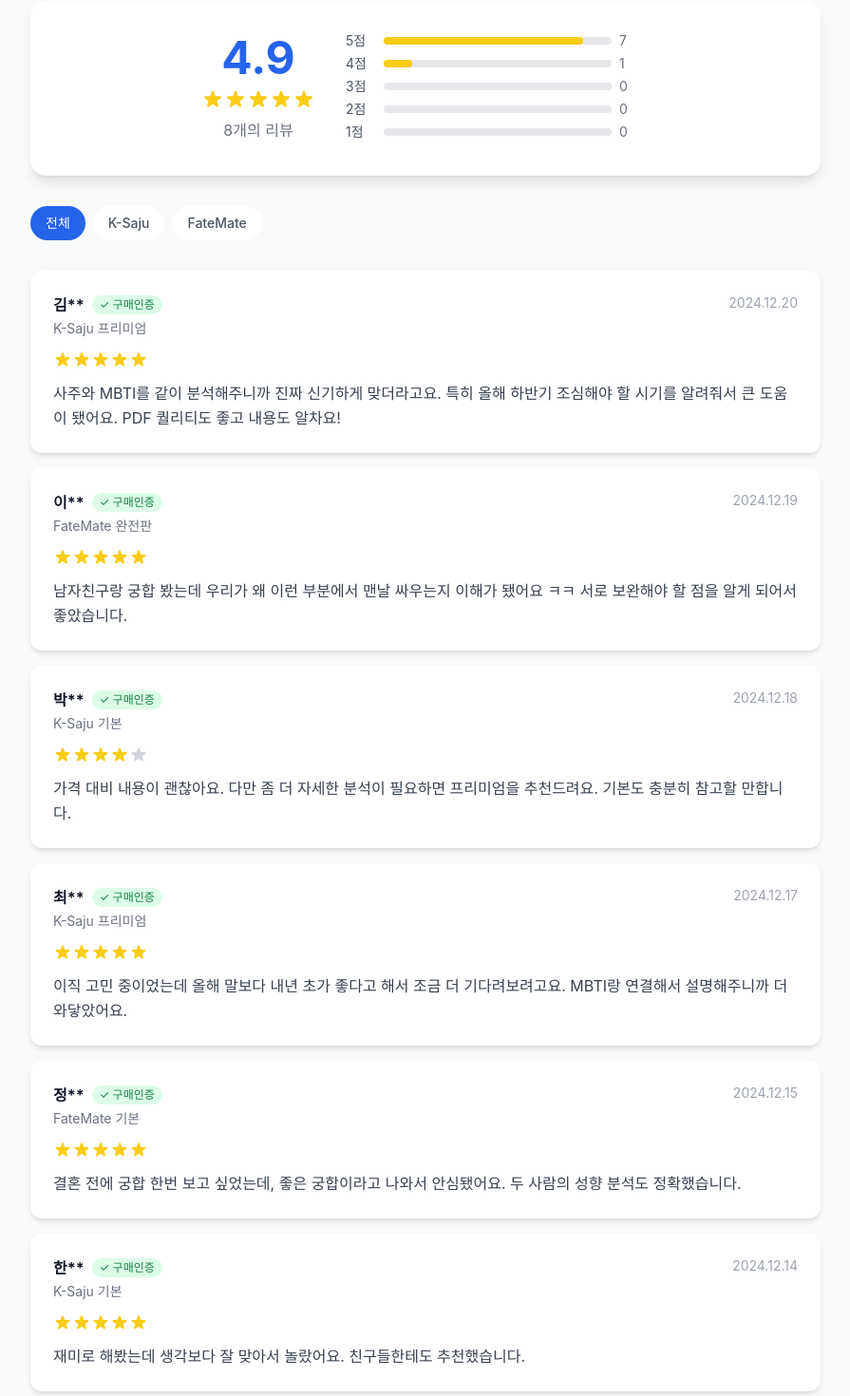
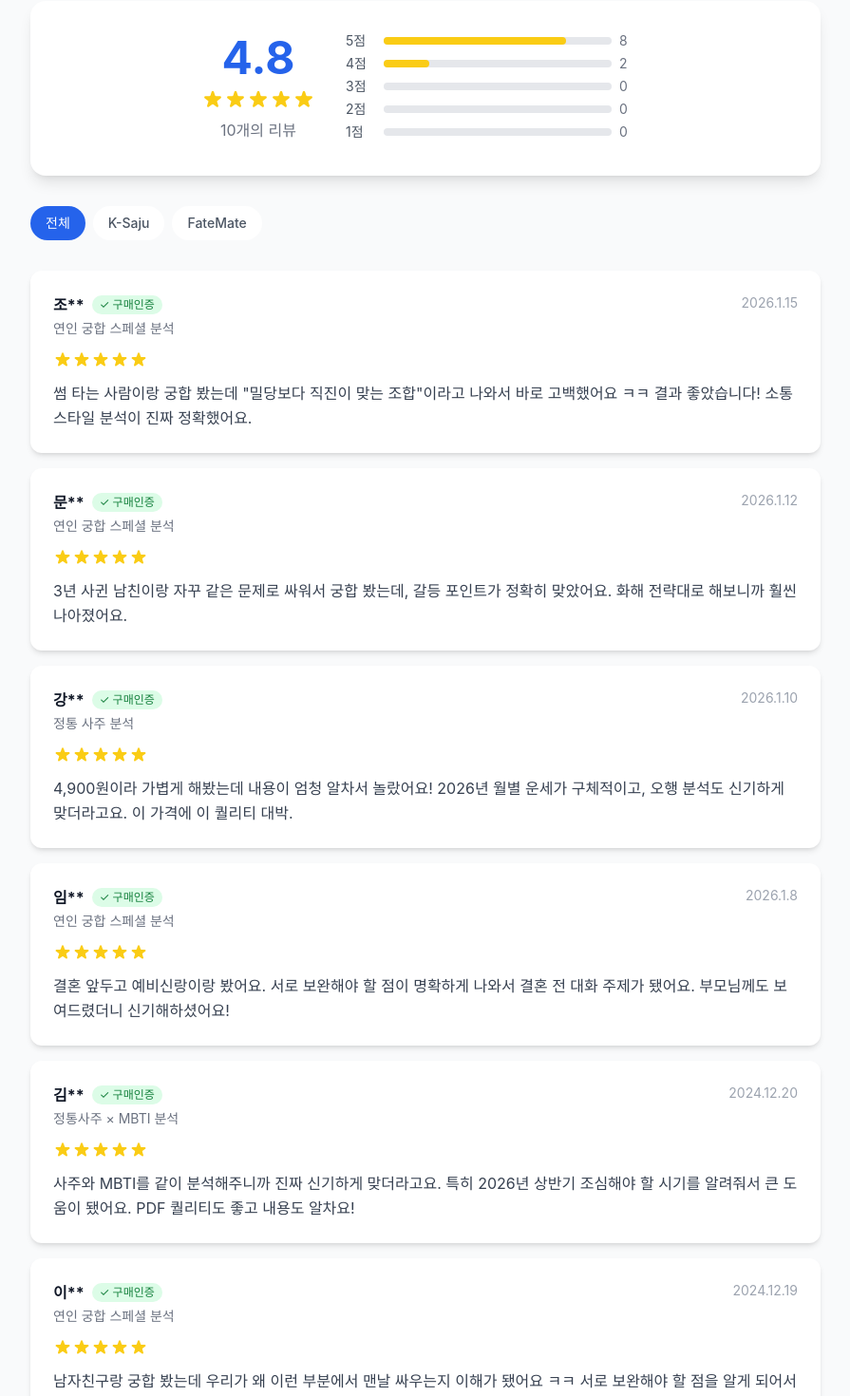
Before and after one commit to sangmin-cmd/k-saju-shop, a Next.js app: page /reviews in a window 1280 px wide. Shown: the part 240-1710 px from the top of the page at 95% size, without its empty margins (192-1087 px from the left). Built offline with nearby package versions, Linux system fonts and the light colour scheme; no server answers.

Commit message:
후기 상품명 통일, 베스트 badge 궁합으로 이동

```diff
--- a/app/lib/products.ts
+++ b/app/lib/products.ts
@@ -40,7 +40,7 @@
     category: 'premium',
     image: '/images/cross.png',
     icon: '🧬',
-    badge: '베스트',
+    badge: '50% 할인',
     popular: true
   },
   {
@@ -62,7 +62,7 @@
     category: 'compatibility',
     image: '/images/fatemate.png',
     icon: '💫',
-    badge: '50% 할인',
+    badge: '베스트',
     popular: true
   }
 ];
--- a/app/reviews/page.tsx
+++ b/app/reviews/page.tsx
@@ -6,74 +6,92 @@
 const reviews = [
   {
     id: 1,
-    name: '김**',
-    product: 'K-Saju 프리미엄',
+    name: '조**',
+    product: '연인 궁합 스페셜 분석',
     rating: 5,
-    date: '2024.12.20',
-    content: '사주와 MBTI를 같이 분석해주니까 진짜 신기하게 맞더라고요. 특히 올해 하반기 조심해야 할 시기를 알려줘서 큰 도움이 됐어요. PDF 퀄리티도 좋고 내용도 알차요!',
+    date: '2026.1.15',
+    content: '썸 타는 사람이랑 궁합 봤는데 "밀당보다 직진이 맞는 조합"이라고 나와서 바로 고백했어요 ㅋㅋ 결과 좋았습니다! 소통 스타일 분석이 진짜 정확했어요.',
     verified: true
   },
   {
     id: 2,
+    name: '문**',
+    product: '연인 궁합 스페셜 분석',
+    rating: 5,
+    date: '2026.1.12',
+    content: '3년 사귄 남친이랑 자꾸 같은 문제로 싸워서 궁합 봤는데, 갈등 포인트가 정확히 맞았어요. 화해 전략대로 해보니까 훨씬 나아졌어요.',
+    verified: true
+  },
+  {
+    id: 3,
+    name: '강**',
+    product: '정통 사주 분석',
+    rating: 5,
+    date: '2026.1.10',
+    content: '4,900원이라 가볍게 해봤는데 내용이 엄청 알차서 놀랐어요! 2026년 월별 운세가 구체적이고, 오행 분석도 신기하게 맞더라고요. 이 가격에 이 퀄리티 대박.',
+    verified: true
+  },
+  {
+    id: 4,
+    name: '임**',
+    product: '연인 궁합 스페셜 분석',
+    rating: 5,
+    date: '2026.1.8',
+    content: '결혼 앞두고 예비신랑이랑 봤어요. 서로 보완해야 할 점이 명확하게 나와서 결혼 전 대화 주제가 됐어요. 부모님께도 보여드렸더니 신기해하셨어요!',
+    verified: true
+  },
+  {
+    id: 5,
+    name: '김**',
+    product: '정통사주 × MBTI 분석',
+    rating: 5,
+    date: '2024.12.20',
+    content: '사주와 MBTI를 같이 분석해주니까 진짜 신기하게 맞더라고요. 특히 2026년 상반기 조심해야 할 시기를 알려줘서 큰 도움이 됐어요. PDF 퀄리티도 좋고 내용도 알차요!',
+    verified: true
+  },
+  {
+    id: 6,
     name: '이**',
-    product: 'FateMate 완전판',
+    product: '연인 궁합 스페셜 분석',
     rating: 5,
     date: '2024.12.19',
     content: '남자친구랑 궁합 봤는데 우리가 왜 이런 부분에서 맨날 싸우는지 이해가 됐어요 ㅋㅋ 서로 보완해야 할 점을 알게 되어서 좋았습니다.',
     verified: true
   },
   {
-    id: 3,
+    id: 7,
     name: '박**',
-    product: 'K-Saju 기본',
+    product: '정통 사주 분석',
     rating: 4,
     date: '2024.12.18',
-    content: '가격 대비 내용이 괜찮아요. 다만 좀 더 자세한 분석이 필요하면 프리미엄을 추천드려요. 기본도 충분히 참고할 만합니다.',
-    verified: true
-  },
-  {
-    id: 4,
-    name: '최**',
-    product: 'K-Saju 프리미엄',
-    rating: 5,
-    date: '2024.12.17',
-    content: '이직 고민 중이었는데 올해 말보다 내년 초가 좋다고 해서 조금 더 기다려보려고요. MBTI랑 연결해서 설명해주니까 더 와닿았어요.',
-    verified: true
-  },
-  {
-    id: 5,
-    name: '정**',
-    product: 'FateMate 기본',
-    rating: 5,
-    date: '2024.12.15',
-    content: '결혼 전에 궁합 한번 보고 싶었는데, 좋은 궁합이라고 나와서 안심됐어요. 두 사람의 성향 분석도 정확했습니다.',
-    verified: true
-  },
-  {
-    id: 6,
-    name: '한**',
-    product: 'K-Saju 기본',
-    rating: 5,
-    date: '2024.12.14',
-    content: '재미로 해봤는데 생각보다 잘 맞아서 놀랐어요. 친구들한테도 추천했습니다.',
-    verified: true
-  },
-  {
-    id: 7,
-    name: '윤**',
-    product: 'K-Saju 프리미엄',
-    rating: 5,
-    date: '2024.12.12',
-    content: '2025년 운세가 궁금해서 구매했는데, 월별로 상세하게 나와있어서 좋았어요. 특히 직장운 부분이 많이 도움됐습니다.',
+    content: '가격 대비 내용이 괜찮아요. 다만 좀 더 자세한 분석이 필요하면 MBTI 분석을 추천드려요. 기본도 충분히 참고할 만합니다.',
     verified: true
   },
   {
     id: 8,
-    name: '서**',
-    product: 'FateMate 완전판',
+    name: '최**',
+    product: '연인 궁합 스페셜 분석',
+    rating: 4,
+    date: '2024.12.17',
+    content: '소개팅 앞두고 상대방 생일만 알아서 궁합 봤는데, 첫 만남 대화 포인트까지 알려줘서 유용했어요. 조금 더 구체적인 조언이 있으면 좋겠어요.',
+    verified: true
+  },
+  {
+    id: 9,
+    name: '정**',
+    product: '연인 궁합 스페셜 분석',
     rating: 5,
-    date: '2024.12.10',
-    content: '소개팅으로 만난 분이랑 궁합을 봤는데 잘 맞는다고 나와서 자신감이 생겼어요! 성격 분석도 정확하고 만족합니다.',
+    date: '2024.12.15',
+    content: '5년차 부부인데 권태기 와서 봤어요. 서로 다시 이해하게 되는 계기가 됐고, 케미 점수 높게 나와서 기분 좋았어요. 소통 전략이 실제로 도움됩니다.',
+    verified: true
+  },
+  {
+    id: 10,
+    name: '한**',
+    product: '연인 궁합 스페셜 분석',
+    rating: 5,
+    date: '2024.12.12',
+    content: '친구가 추천해서 남편이랑 해봤는데, 성격 분석이 너무 정확해서 소름 돋았어요. 가격도 부담 없고 재미있게 봤습니다.',
     verified: true
   }
 ];
```
